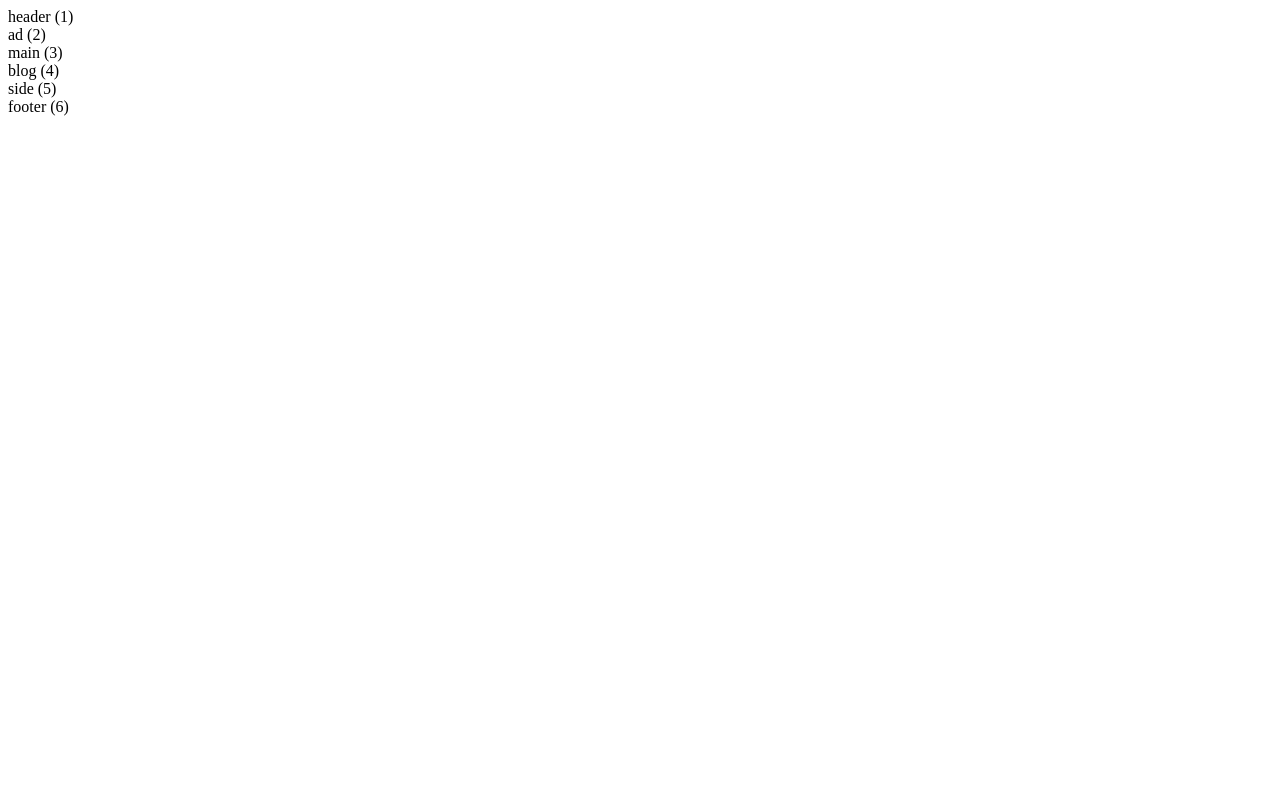
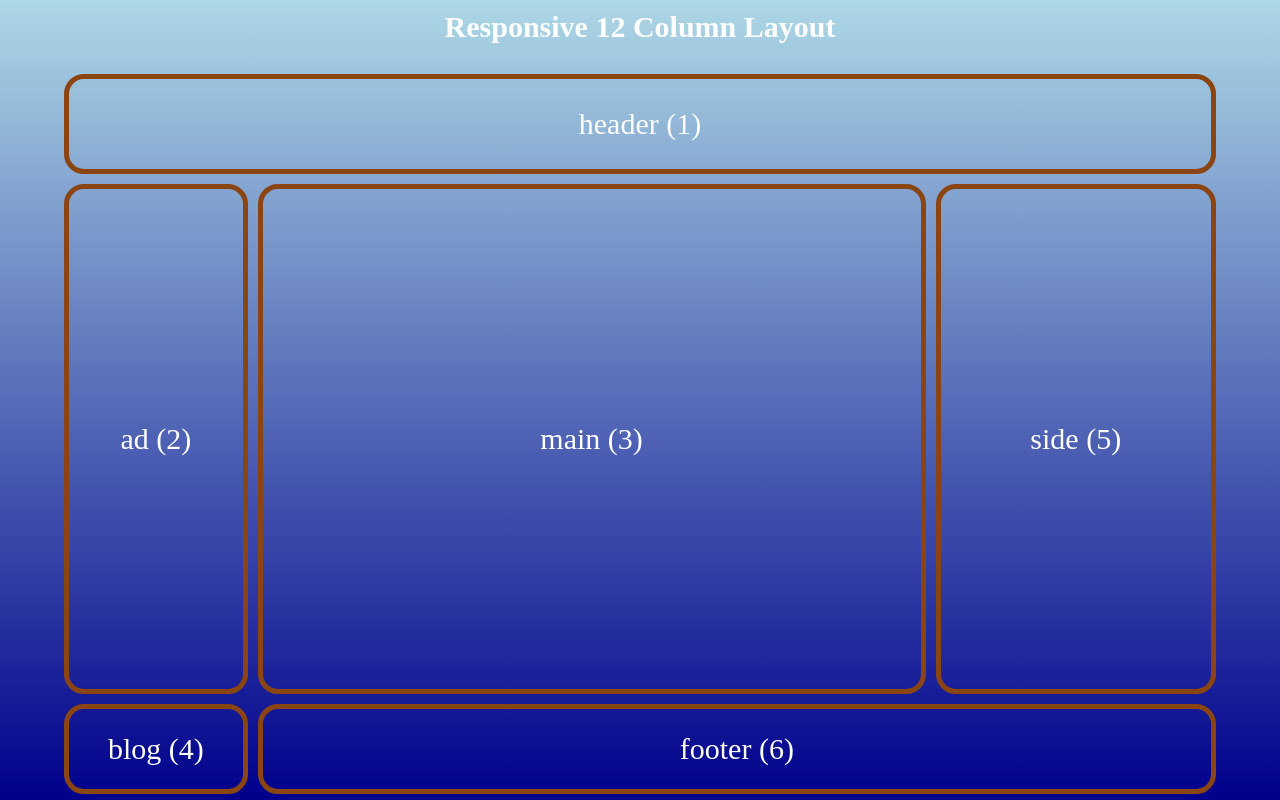
Before and after one commit to gogpg/css-grid-project, a plain HTML site: page 5-grid-layouts/interm.html in a window 1280 px wide. Drawn offline with Linux system fonts and the light colour scheme.

Commit message:
responsive grid layout

```diff
--- a/5-grid-layouts/interm.css
+++ b/5-grid-layouts/interm.css
@@ -0,0 +1,102 @@
+* {
+    margin: 0;
+    padding: 0;
+    box-sizing: border-box;
+    font-size: 30px;
+    color: #fff;
+}
+
+h1 {
+    text-align: center;
+    padding: 10px;
+}
+
+body {
+    background: linear-gradient(lightblue, darkblue);
+    height: 100vh;
+}
+
+[class ^= "box-"] {                 /*imu visas klases, kurios turi savo pavadinime box-*/
+    display: grid;
+    place-items: center;
+    border: solid 5px saddlebrown;
+    padding: 10px;
+    border-radius: 20px;
+}
+
+.inermediate {
+    height: 90vh;
+    width: 90%;
+    margin: 20px auto;             /*20px top bottom, auto left right*/
+    display:grid;
+    gap: 10px;
+}
+
+@media (min-width: 768px) {
+    .inermediate {
+        grid-template-columns: repeat(12, 1fr);
+        grid-template-rows: 100px 80px 300px 80px 100px;   /*sukuriu 5 eilutes ir nusakau ju aukscius*/
+    }
+
+    .inermediate .box-1 {
+        grid-column: 1/13;
+    }
+
+    .inermediate .box-2 {
+        grid-column: 1/13;
+    }
+
+    .inermediate .box-3 {
+        grid-column: 1/13;
+    }
+
+    .inermediate .box-4 {
+        grid-column: 1/7;
+    }
+
+    .inermediate .box-5 {
+        grid-column: 7/13;
+    }
+
+    .inermediate .box-6 {
+        grid-column: 1/13;
+    }
+
+ }
+
+@media (min-width: 1080px) {
+
+    .inermediate {
+        /* grid-template-columns: repeat(12, 1fr); */     /* kartojasi, rasau tik kas keiciasi */
+        grid-template-rows: 100px 400px 100px;
+    }
+
+    /* .inermediate .box-1 {
+        grid-column: 1/13;
+    } */
+
+    .inermediate .box-2 {
+        grid-column: 1/3;
+        grid-row: 2/4;
+    }
+
+    .inermediate .box-3 {
+        grid-column: 3/10;
+        grid-row: 2/4;
+    }
+
+    .inermediate .box-4 {
+        grid-column: 1/3;
+        grid-row: 4/5;
+    }
+
+    .inermediate .box-5 {
+        grid-column: 10/13;
+        grid-row: 2/4;
+    }
+
+    .inermediate .box-6 {
+        grid-column: 3/13;
+    }
+
+}
--- a/5-grid-layouts/interm.html
+++ b/5-grid-layouts/interm.html
@@ -10,7 +10,7 @@
 
 </head>
 <body>
-
+    <h1>Responsive 12 Column Layout</h1>
     <div class="inermediate">
         <div class="box-1">header (1)</div>
         <div class="box-2">ad (2)</div>
```
